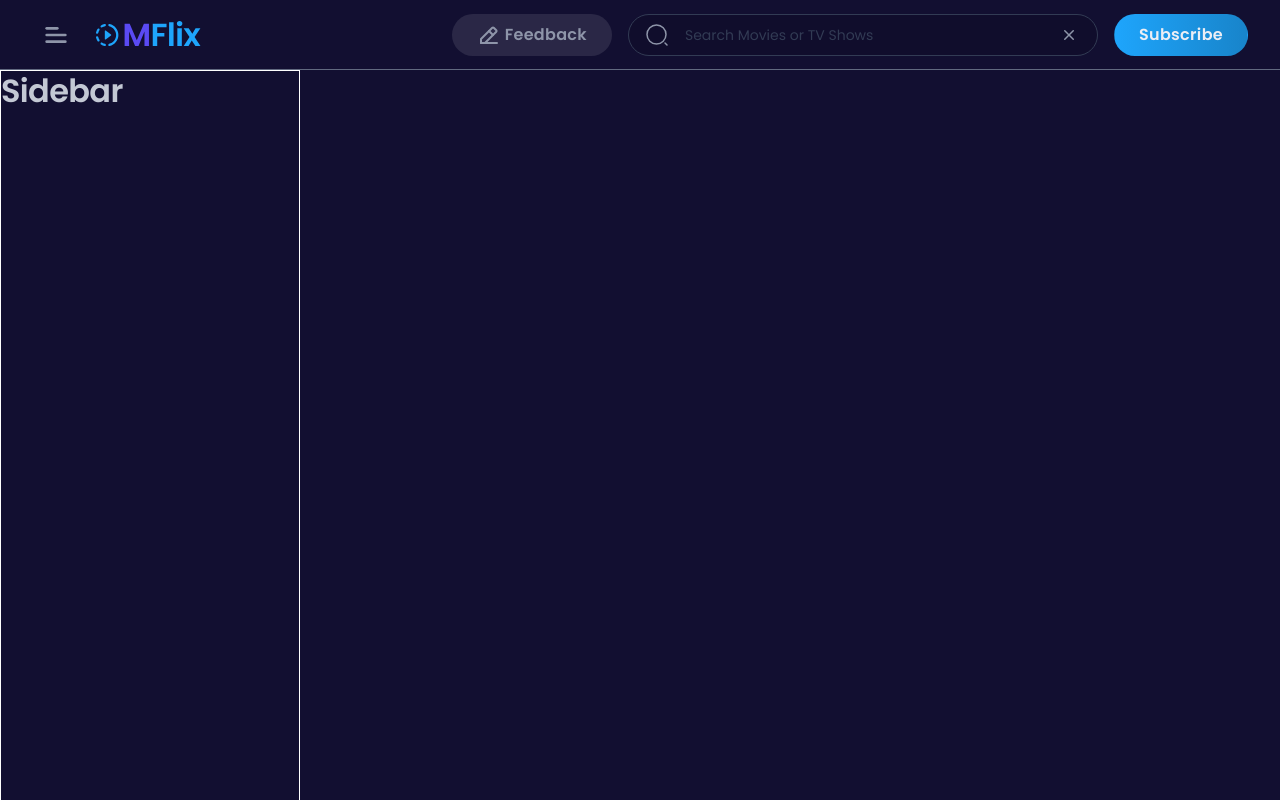
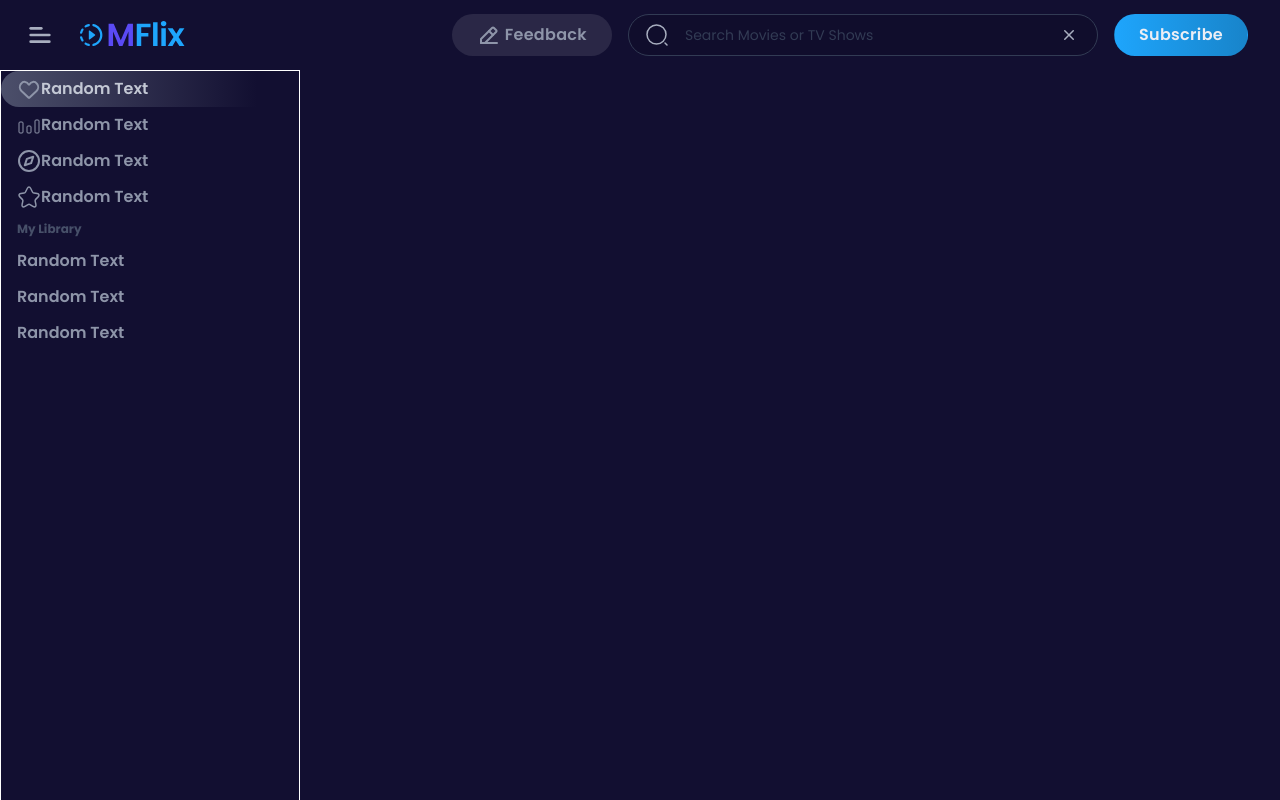
Before and after one commit to imShivam579/mflix, a React (Create React App) app: page / in a window 1280 px wide. Built offline with nearby package versions, Linux system fonts and the light colour scheme.

Commit message:
Add: custom icons for sidebar

```diff
--- a/src/App.css
+++ b/src/App.css
@@ -191,7 +191,7 @@ p {
   -moz-border-radius: 25px;
   -ms-border-radius: 25px;
   -o-border-radius: 25px;
-  background: var(--gradient-style1-primary);
+  background: var(--gradient-primary-style1);
   mix-blend-mode: normal;
   border: none;
   outline: none;
@@ -254,11 +254,14 @@ p {
 }
 
 .btn__icon {
-  padding: 8px;
+  padding: 12px;
   display: flex;
   align-items: center;
   justify-content: center;
   cursor: pointer;
+}
+.btn__icon .icon {
+  stroke: var(--color);
 }
 .btn__icon:hover .icon {
   stroke: var(--color);
--- a/src/components/Header/Header.js
+++ b/src/components/Header/Header.js
@@ -17,9 +17,9 @@ function Header() {
     <header id="header" className="master__header bg-primary">
       <div class="master__header--wrapper">
         <div className="master__header--start">
-          <div className="btn btn__icon guide-btn f-cc headerStart-child">
+          <button className="btn btn__icon guide-btn f-cc headerStart-child">
             {guidBtn}
-          </div>
+          </button>
           <div className="brand-logo headerStart-child f-cc">{brandLogo}</div>
         </div>
         <div className="master__header--end">
--- a/src/components/Header/headerStyle.css
+++ b/src/components/Header/headerStyle.css
@@ -8,13 +8,13 @@
   right: 0;
   z-index: 100;
   height: var(--headerHeight);
-  border-bottom: 1px solid #61697f;
+  padding: 16px 32px 16px 16px;
 }
 .master__header--wrapper {
   display: flex;
   align-items: center;
   justify-content: space-between;
-  width: min(95%, 100%);
+  width: 100%;
 }
 .master__header--start,
 .master__header--end {
@@ -28,6 +28,9 @@
 .headerEnd-child:not(:first-child) {
   margin-left: 16px;
 }
+.guide-btn {
+  padding: 8px;
+}
 .guide-btn .icon__wrapper {
   width: 32px;
   height: 32px;
--- a/src/components/Sidebar/Sidebar.js
+++ b/src/components/Sidebar/Sidebar.js
@@ -1,9 +1,23 @@
 import React, { useEffect, useState } from "react";
 import "./sidebarStyle.css";
+import { stat, star, favourite, compass } from "../../customIcons/icons";
 function Sidebar() {
   return (
     <div id="sidebar" className="sidebar bg-primary--900">
-      <h3>Sidebar</h3>
+      <div className="app__guide-section">
+        <div className="guid-section--entry active">
+          {favourite} Random Text
+        </div>
+        <div className="guid-section--entry">{stat} Random Text</div>
+        <div className="guid-section--entry">{compass} Random Text</div>
+        <div className="guid-section--entry">{star} Random Text</div>
+      </div>
+      <div className="app__guide-section">
+        <div className="guide-section--title">My Library</div>
+        <div className="guid-section--entry">Random Text</div>
+        <div className="guid-section--entry">Random Text</div>
+        <div className="guid-section--entry">Random Text</div>
+      </div>
     </div>
   );
 }
--- a/src/components/Sidebar/sidebarStyle.css
+++ b/src/components/Sidebar/sidebarStyle.css
@@ -8,3 +8,42 @@
   bottom: 0;
   z-index: 10;
 }
+
+.guid-section--entry {
+  --color: var(--cl-grey-300);
+  --bodyRegular-fontWeight: 600;
+  flex-direction: row;
+  width: 100%;
+  display: flex;
+  align-items: center;
+  padding: 6px 10px 6px 16px;
+  border-radius: 25px 0px 0px 25px;
+  font-size: var(--bodyRegular-fontSize);
+  font-weight: var(--bodyRegular-fontWeight);
+  line-height: var(--bodyRegular-lineHeight);
+  font-style: var(--bodyRegular-fontStyle);
+  color: var(--color);
+}
+.guid-section--entry.active {
+  --color: var(--cl-grey-100);
+  background: var(--gradient-activeTab-style2);
+}
+.app__guide-section {
+  display: flex;
+  flex-direction: column;
+  align-items: flex-start;
+  justify-content: center;
+}
+.guide-section--title {
+  --color: var(--cl-grey-600);
+  font-size: var(--overlineSmall-fontSize);
+  font-weight: var(--overlineSmall-fontWeight);
+  line-height: var(--overlineSmall-lineHeight);
+  font-style: var(--overlineSmall-fontStyle);
+  color: var(--color);
+  display: flex;
+  flex-direction: row;
+  align-items: center;
+  padding: 6px 16px;
+  width: 100%;
+}
--- a/src/customIcons/icons.js
+++ b/src/customIcons/icons.js
@@ -145,3 +145,134 @@ export const edit = (
     />
   </svg>
 );
+export const chartBar = (
+  <svg
+    className="icon__wraper"
+    width="24"
+    height="24"
+    viewBox="0 0 24 24"
+    fill="none"
+    xmlns="http://www.w3.org/2000/svg"
+  >
+    <path
+      className="icon"
+      d="M9 11H10C10 10.4477 9.55228 10 9 10V11ZM9 20V21C9.55228 21 10 20.5523 10 20H9ZM3 20H2C2 20.5523 2.44772 21 3 21V20ZM4 12H9V10H4V12ZM8 11V20H10V11H8ZM9 19H3V21H9V19ZM4 20V12H2V20H4ZM4 10C2.89543 10 2 10.8954 2 12H4V12V10Z"
+      fill="#8E95A9"
+    />
+    <path
+      className="icon"
+      d="M15 8V7C14.4477 7 14 7.44772 14 8H15ZM21 20V21C21.5523 21 22 20.5523 22 20H21ZM15 20H14C14 20.5523 14.4477 21 15 21V20ZM15 9H20V7H15V9ZM20 9V20H22V9H20ZM21 19H15V21H21V19ZM16 20V8H14V20H16ZM20 9H22C22 7.89543 21.1046 7 20 7V9Z"
+      fill="#8E95A9"
+    />
+    <path
+      className="icon"
+      d="M15 20V21C15.5523 21 16 20.5523 16 20H15ZM9 20H8C8 20.5523 8.44772 21 9 21V20ZM10 5H14V3H10V5ZM14 5V20H16V5H14ZM15 19H9V21H15V19ZM10 20V5H8V20H10ZM14 5H16C16 3.89543 15.1046 3 14 3V5ZM10 3C8.89543 3 8 3.89543 8 5H10V3Z"
+      fill="#8E95A9"
+    />
+  </svg>
+);
+export const compass = (
+  <svg
+    className="icon__wrapper"
+    width="24"
+    height="24"
+    viewBox="0 0 24 24"
+    fill="none"
+    xmlns="http://www.w3.org/2000/svg"
+  >
+    <path
+      className="icon"
+      d="M12 22C17.5228 22 22 17.5228 22 12C22 6.47715 17.5228 2 12 2C6.47715 2 2 6.47715 2 12C2 17.5228 6.47715 22 12 22Z"
+      stroke="#8E95A9"
+      stroke-width="2"
+      stroke-linecap="round"
+      stroke-linejoin="round"
+    />
+    <path
+      className="icon"
+      d="M16.2398 7.76L14.1198 14.12L7.75977 16.24L9.87977 9.88L16.2398 7.76Z"
+      stroke="#8E95A9"
+      stroke-width="2"
+      stroke-linecap="round"
+      stroke-linejoin="round"
+    />
+  </svg>
+);
+export const favourite = (
+  <svg
+    className="icon__wrapper"
+    width="24"
+    height="24"
+    viewBox="0 0 24 24"
+    fill="none"
+    xmlns="http://www.w3.org/2000/svg"
+  >
+    <path
+      className="icon"
+      d="M4.45067 13.9082L11.4033 20.4395C11.6428 20.6644 11.7625 20.7769 11.9037 20.8046C11.9673 20.8171 12.0327 20.8171 12.0963 20.8046C12.2375 20.7769 12.3572 20.6644 12.5967 20.4395L19.5493 13.9082C21.5055 12.0706 21.743 9.0466 20.0978 6.92607L19.7885 6.52734C17.8203 3.99058 13.8696 4.41601 12.4867 7.31365C12.2913 7.72296 11.7087 7.72296 11.5133 7.31365C10.1304 4.41601 6.17972 3.99058 4.21154 6.52735L3.90219 6.92607C2.25695 9.0466 2.4945 12.0706 4.45067 13.9082Z"
+      stroke="#8E95A9"
+      stroke-width="2"
+    />
+  </svg>
+);
+
+export const star = (
+  <svg
+    className="icon__wrapper"
+    width="24"
+    height="24"
+    viewBox="0 0 24 24"
+    fill="none"
+    xmlns="http://www.w3.org/2000/svg"
+  >
+    <path
+      className="icon"
+      d="M13.7299 3.51L15.4899 7.03C15.7299 7.52 16.3699 7.99 16.9099 8.08L20.0999 8.61C22.1399 8.95 22.6199 10.43 21.1499 11.89L18.6699 14.37C18.2499 14.79 18.0199 15.6 18.1499 16.18L18.8599 19.25C19.4199 21.68 18.1299 22.62 15.9799 21.35L12.9899 19.58C12.4499 19.26 11.5599 19.26 11.0099 19.58L8.01991 21.35C5.87991 22.62 4.57991 21.67 5.13991 19.25L5.84991 16.18C5.97991 15.6 5.74991 14.79 5.32991 14.37L2.84991 11.89C1.38991 10.43 1.85991 8.95 3.89991 8.61L7.08991 8.08C7.61991 7.99 8.25991 7.52 8.49991 7.03L10.2599 3.51C11.2199 1.6 12.7799 1.6 13.7299 3.51Z"
+      stroke="#8E95A9"
+      stroke-width="1.5"
+      stroke-linecap="round"
+      stroke-linejoin="round"
+    />
+  </svg>
+);
+export const stat = (
+  <svg
+    className="icon__wrapper"
+    width="24"
+    height="24"
+    viewBox="0 0 24 24"
+    fill="none"
+    xmlns="http://www.w3.org/2000/svg"
+  >
+    <rect
+      className="icon"
+      x="18"
+      y="7"
+      width="4"
+      height="13"
+      rx="1"
+      stroke="#8E95A9"
+      stroke-linejoin="round"
+    />
+    <rect
+      className="icon"
+      x="10"
+      y="13"
+      width="4"
+      height="7"
+      rx="1"
+      stroke="#8E95A9"
+      stroke-linejoin="round"
+    />
+    <rect
+      className="icon"
+      x="2"
+      y="9"
+      width="4"
+      height="11"
+      rx="1"
+      stroke="#8E95A9"
+      stroke-linejoin="round"
+    />
+  </svg>
+);
--- a/src/index.css
+++ b/src/index.css
@@ -150,7 +150,12 @@ code {
   --cl-white-20: rgba(255, 255, 255, 0.2);
   --cl-white-10: rgba(255, 255, 255, 0.1);
   /** Gradients  */
-  --gradient-style1-primary: linear-gradient(90deg, #1ea5fc 0%, #1884ca 100%);
+  --gradient-primary-style1: linear-gradient(90deg, #1ea5fc 0%, #1884ca 100%);
+  --gradient-activeTab-style2: linear-gradient(
+    90deg,
+    rgba(118, 126, 148, 0.58) 0%,
+    rgba(118, 126, 148, 0) 85.77%
+  );
 }
 
 /** Tags Default styling  */
```
